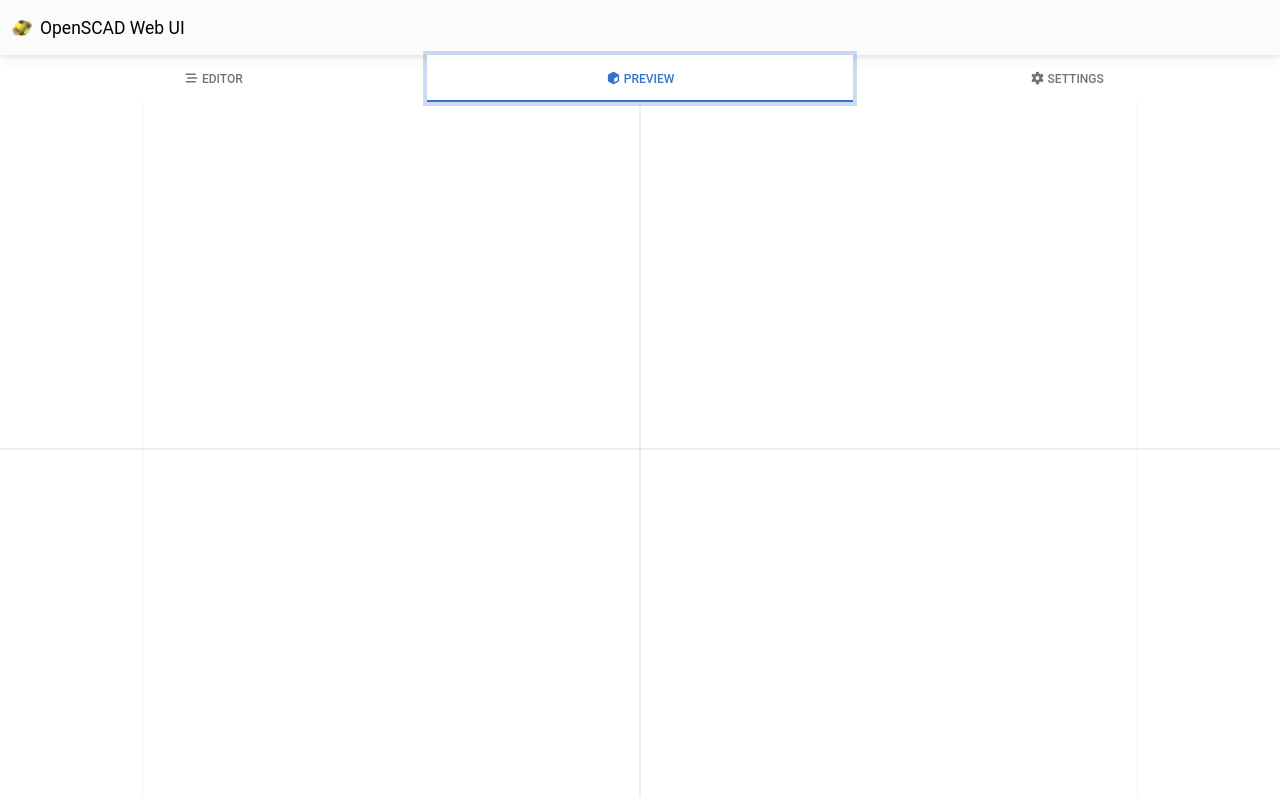
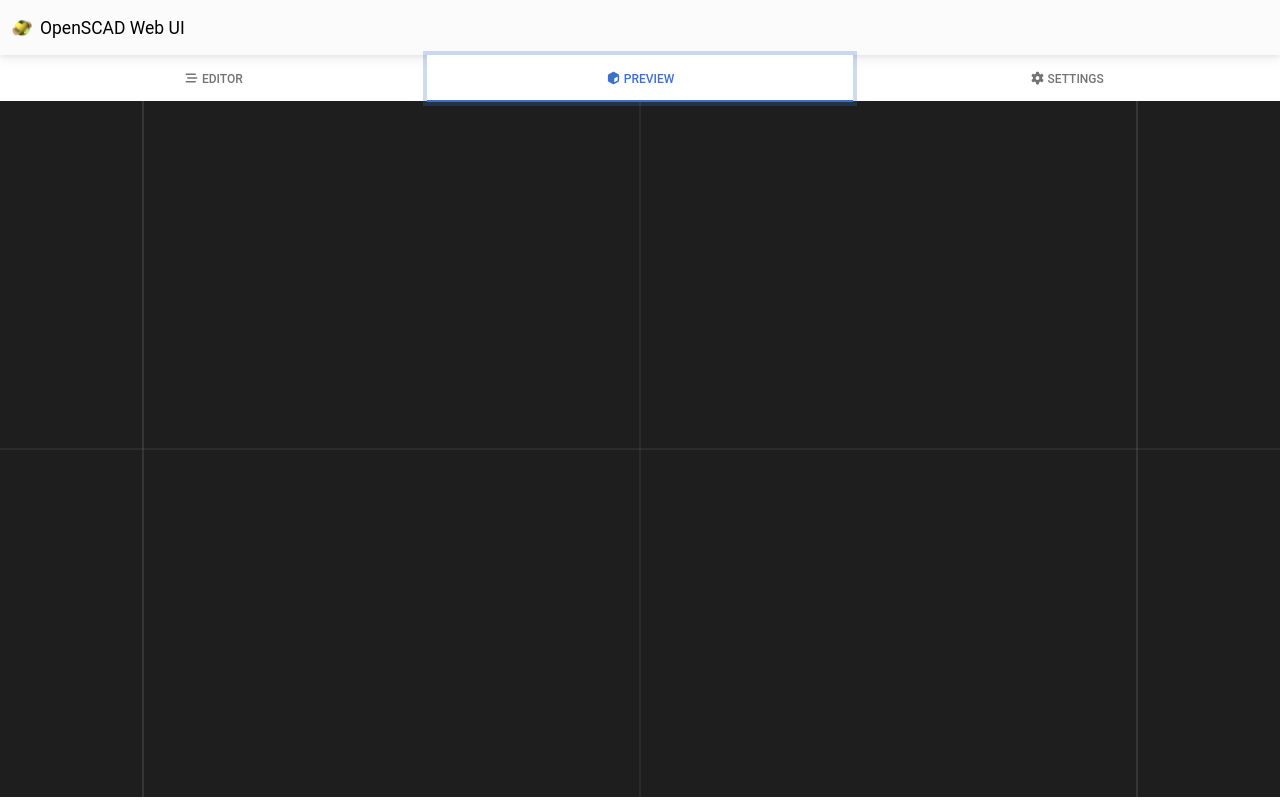
Before and after one commit to dvinciguerra/openscad-webui, a Sinatra app: page / in a window 1280 px wide, after a click on "PREVIEW". Run offline with Sinatra, Linux system fonts and the light colour scheme; some libraries are stand-ins or nearby versions.

Commit message:
Change preview pane background to dark color

```diff
--- a/public/css/application.css
+++ b/public/css/application.css
@@ -28,3 +28,7 @@
   height: 100%;
   display: block;
 }
+
+#nav-pane-preview {
+  background-color: #1e1e1e;
+}
```
